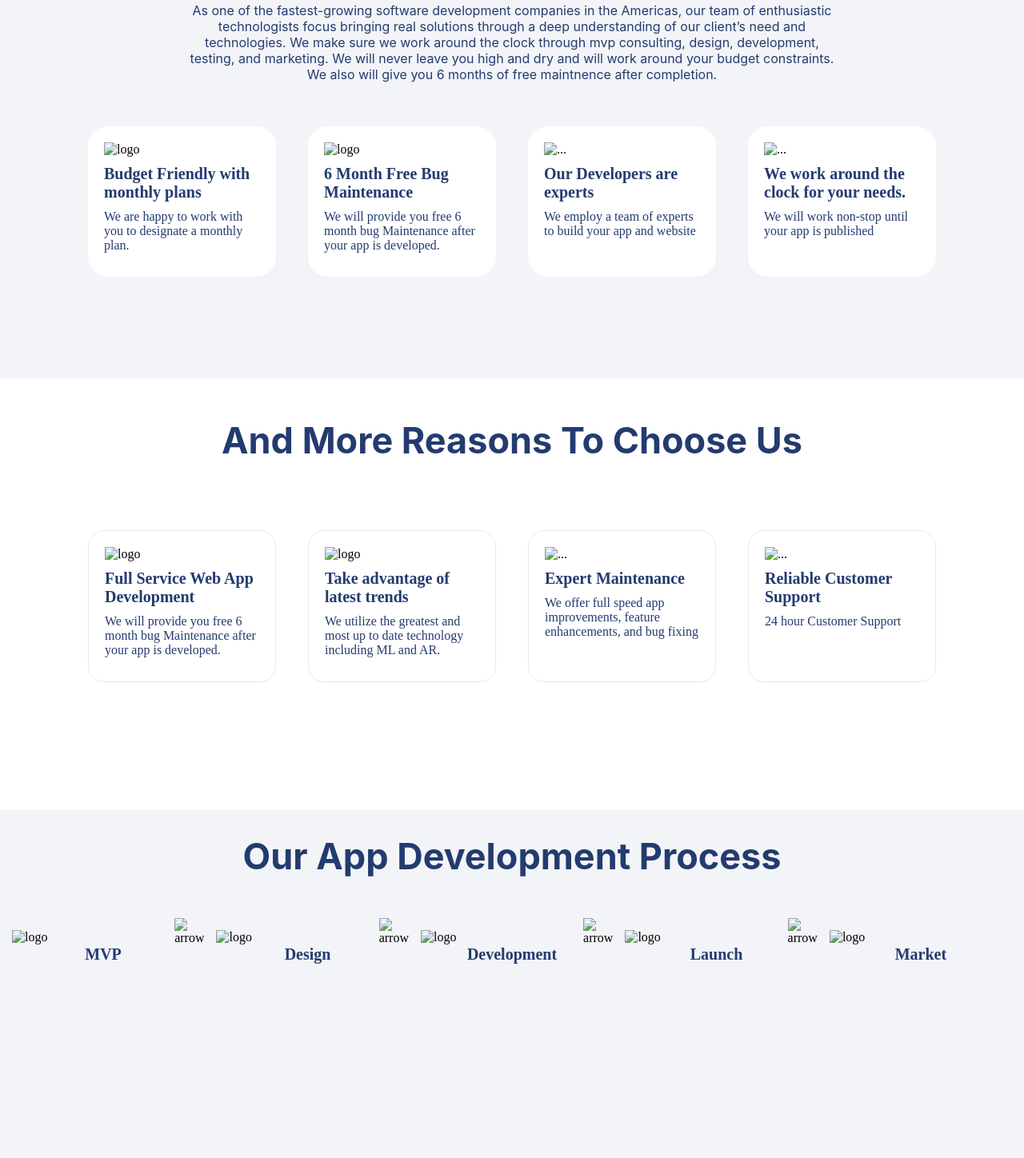
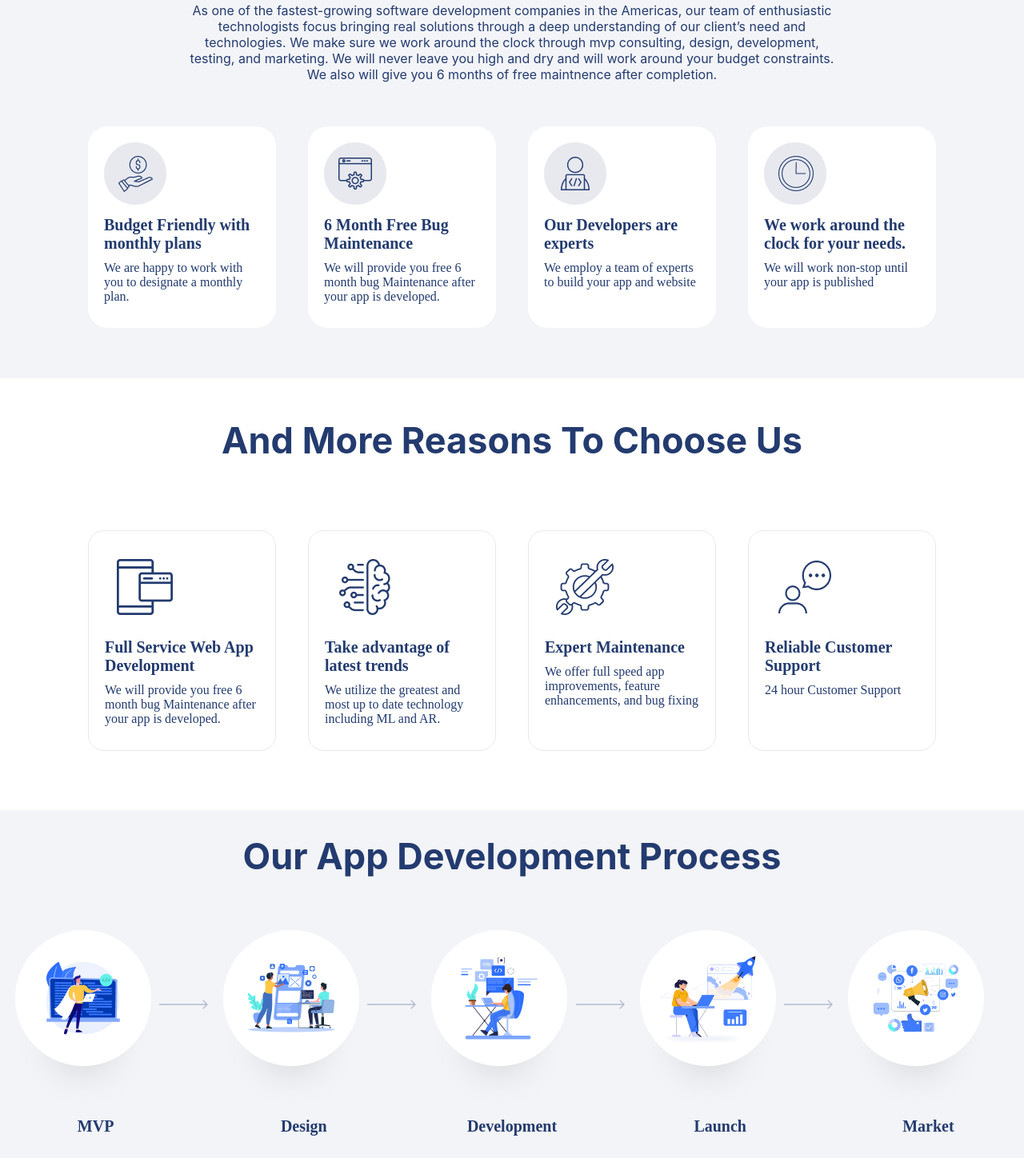
Before and after one commit to Gazala-M/AppExpidition, a plain HTML site: page index.html in a window 1280 px wide. Shown: the part 1117-2565 px from the top of the page at 80% size. Drawn offline with Linux system fonts and the light colour scheme; files that its build step writes are made by us from their sources; files whose address does not match are found by name.

Commit message:
Update index.html

```diff
--- a/index.html
+++ b/index.html
@@ -5,15 +5,15 @@
     <meta http-equiv="X-UA-Compatible" content="IE=edge">
     <meta name="viewport" content="width=device-width, initial-scale=1.0">
     <title>AppExpedition</title>
-    <link rel="stylesheet" href="./CSS/style.css" />
-    <link rel="stylesheet" href="./CSS/responsive.css"/>
+    <link rel="stylesheet" href="./style.css" />
+    <link rel="stylesheet" href="./responsive.css"/>
   <!--s <link href="https://cdn.jsdelivr.net/npm/bootstrap@5.3.0-alpha3/dist/css/bootstrap.min.css" rel="stylesheet" integrity="sha384-KK94CHFLLe+nY2dmCWGMq91rCGa5gtU4mk92HdvYe+M/SXH301p5ILy+dN9+nJOZ" crossorigin="anonymous">     -->
 </head>
 <body>
     <div class="background">
         <nav class="navbar h-nav-resp">
             <div class="logo">
-                <img src="./Images/logo.png" alt="logo">
+                <img src="./logo.png" alt="logo">
             </div>
             <ul class="nav-list v-class-resp">
                <li><a href="#home"> Home </a></li>
@@ -51,7 +51,7 @@
 
 
             <div class="card">
-              <img class="img-icon" src="Images/about-icon-1.png" class="card-img-top" alt="logo">
+              <img class="img-icon" src="./about-icon-1.png" class="card-img-top" alt="logo">
 
               <div class="card-body">
                 <h5 class="card-title">Budget Friendly with
@@ -64,7 +64,7 @@
 
 
             <div class="card">
-              <img src="Images/about-icon-2.png" class="card-img-top" alt="logo">
+              <img src="./about-icon-2.png" class="card-img-top" alt="logo">
               <div class="card-body">
                 <h5 class="card-title">6 Month Free Bug
                   Maintenance</h5>
@@ -76,7 +76,7 @@
             </div>
 
             <div class="card">
-              <img src="Images/about-icon-3.png" class="card-img-top" alt="...">
+              <img src="./about-icon-3.png" class="card-img-top" alt="...">
               <div class="card-body">
                 <h5 class="card-title">Our Developers are
                   experts</h5>
@@ -85,7 +85,7 @@
                </div>
              </div>
               <div class="card">
-                <img src="Images/about-icon-4.png" class="card-img-top" alt="...">
+                <img src="./about-icon-4.png" class="card-img-top" alt="...">
                 <div class="card-body">
                   <h5 class="card-title">We work around the
                     clock for your needs.</h5>
@@ -105,7 +105,7 @@
 
 
                 <div class="card-reason">
-                  <img class="img-icon" src="Images/about-reason-1.png" class="card-img-top" alt="logo">
+                  <img class="img-icon" src="./about-reason-1.png" class="card-img-top" alt="logo">
                  <!-- <img class="img-hover-icon" src="Images/about-hover-icon-1.png" class="card-img-top" alt="logo"> -->
                   <div class="card-body">
                     <h5 class="c-title">Full Service Web
@@ -119,7 +119,7 @@
 
 
                 <div class="card-reason">
-                  <img src="Images/about-reason-2.png" class="card-img-top" alt="logo">
+                  <img src="./about-reason-2.png" class="card-img-top" alt="logo">
                   <div class="card-body">
                     <h5 class="c-title">Take advantage
                       of latest trends</h5>
@@ -129,7 +129,7 @@
                   </div>
                 </div>
                 <div class="card-reason">
-                  <img src="Images/about-reason-3.png" class="card-img-top" alt="...">
+                  <img src="./about-reason-3.png" class="card-img-top" alt="...">
                   <div class="card-body">
                     <h5 class="c-title"> Expert
                       Maintenance</h5>
@@ -139,7 +139,7 @@
                    </div>
                  </div>
                   <div class="card-reason">
-                    <img src="Images/about-reason-4.png" class="card-img-top" alt="...">
+                    <img src="./about-reason-4.png" class="card-img-top" alt="...">
                     <div class="card-body">
                       <h5 class="c-title">Reliable
                         Customer Support</h5>
@@ -158,39 +158,39 @@
         <div class="d-row">
 
           <div class="d-card">
-            <img  src="Images/process-1.png" class="card-img-top" alt="logo">
+            <img  src="./process-1.png" class="card-img-top" alt="logo">
              <h4>MVP</h4>
           </div>
               <div class="arrow">
-            <img src="Images/arrow.png"  alt="arrow">
+            <img src="./arrow.png"  alt="arrow">
               </div>
 
           <div class="d-card">
-            <img  src="Images/process-2.png" class="card-img-top" alt="logo">
+            <img  src="./process-2.png" class="card-img-top" alt="logo">
              <h4> Design </h4>
           </div>
                <div class="arrow">
-            <img src="Images/arrow.png"  alt="arrow">
+            <img src="./arrow.png"  alt="arrow">
               </div>
 
           <div class="d-card">
-            <img  src="Images/process-3.png" class="card-img-top" alt="logo">
+            <img  src="./process-3.png" class="card-img-top" alt="logo">
              <h4> Development </h4>
           </div>
              <div class="arrow">
-            <img src="Images/arrow.png"  alt="arrow">
+            <img src="./arrow.png"  alt="arrow">
               </div>
 
           <div class="d-card">
-            <img  src="Images/process-4.png" class="card-img-top" alt="logo">
+            <img  src="./process-4.png" class="card-img-top" alt="logo">
              <h4> Launch </h4>
           </div>
               <div class="arrow">
-            <img src="Images/arrow.png"  alt="arrow">
+            <img src="./arrow.png"  alt="arrow">
               </div>
 
           <div class="d-card">
-            <img  src="Images/process-5.1.png" class="card-img-top" alt="logo">
+            <img  src="./process-5.1.png" class="card-img-top" alt="logo">
              <h4> Market </h4>
           </div>
 
@@ -211,10 +211,10 @@
         <h4 class="client-heading"> Check what our clients are Saying</h4>
         <div class="client-row">
           <div class="feedback">
-                 <img class="quote" src="Images/quotes.png" class="card-img-top" alt="quote">
+                 <img class="quote" src="./quotes.png" class="card-img-top" alt="quote">
             <p>Appexpedition is amazing!
               They were professional, efficient, and delivered exactly what we needed on time and within budget. Highly recommend!</p>
-                 <img class="quote-invert" src="Images/quotes.png" alt="quote">
+                 <img class="quote-invert" src="./quotes.png" alt="quote">
           </div>
         </div>
       </div>
@@ -224,7 +224,7 @@
   <div class="contact-section">
     <div class="contact-us-section">
         <div class="first-half">
-          <img src="Images/contact-banner.png" alt="contact">
+          <img src="./contact-banner.png" alt="contact">
         </div>
       <div class="second-half">
 
@@ -265,6 +265,6 @@
   <footer>@ 2023 Appexpidition All Rights reserved.</footer>
 
 
-<script src="./JS/RESP.JS"> </script>
+<script src="./RESP.JS"> </script>
 </body>
 </html>
```
